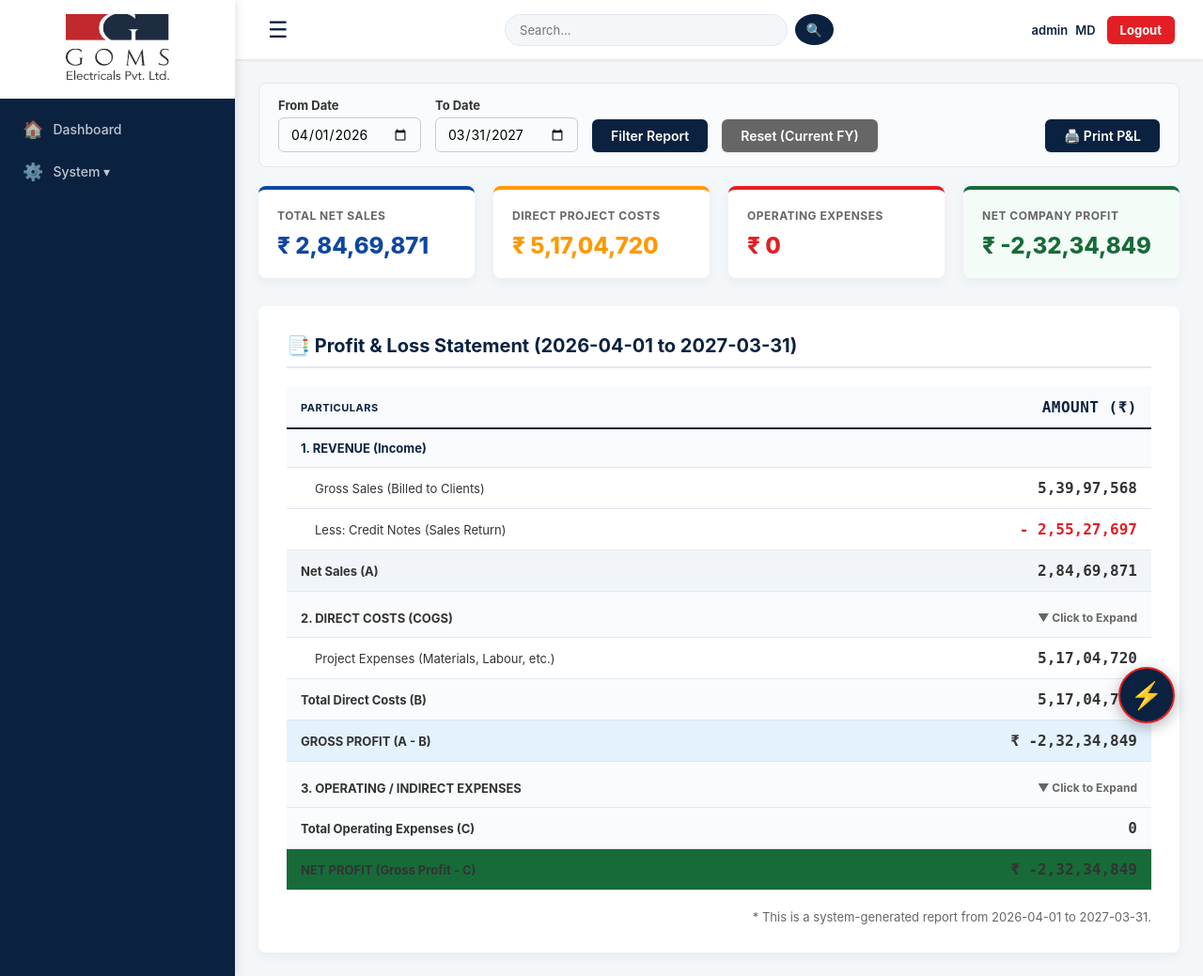
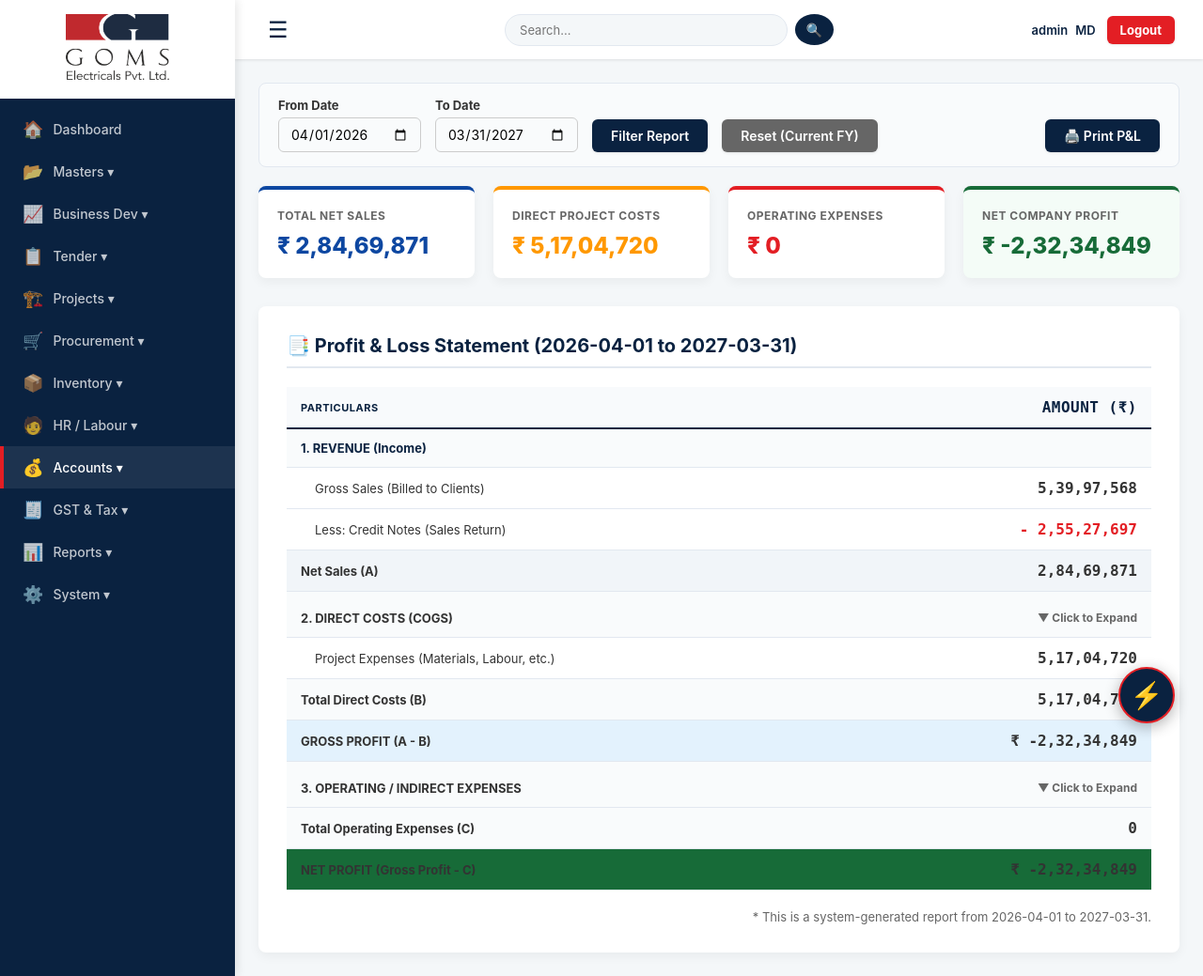
Before and after one commit to Thileepanas/goms-erp, a Flask app: page /company_pnl in a window 1280 px wide. Shown: the whole page at 94% size. Run offline with Flask 3, Linux system fonts and the light colour scheme; a user stored in the database is signed in; data comes from the database, SQL or seed files in the repository; some libraries are stand-ins or nearby versions.

Commit message:
Add files via upload

```diff
--- a/templates/partials/sidebar.html
+++ b/templates/partials/sidebar.html
@@ -1,10 +1,12 @@
-{% set user_role = session.get('role', 'Admin') %}
-{% set is_admin = user_role == 'Admin' %}
+{% set user_role = session.get('role', 'MD') %}
+{% set is_admin = user_role in ['Admin', 'MD'] %}
 {% set is_gm = user_role in ['GM', 'Manager'] %}
 {% set is_bd = user_role == 'BD Executive' %}
 {% set is_accountant = user_role == 'Accountant' %}
 {% set is_store = user_role == 'Store Keeper' %}
 {% set is_site = user_role == 'Site Supervisor' %}
+<!-- அக்கவுண்ட்ஸ் அனுமதி MD, GM, மற்றும் Accountant-க்கு மட்டும் -->
+{% set can_view_accounts = user_role in ['MD', 'GM', 'Accountant'] %}
 
 <aside class="sidebar" id="sidebar">
     <div class="sidebar-header">
@@ -12,7 +14,7 @@
     </div>
     <ul class="sidebar-menu">
 
-        <!-- 1. DASHBOARD (எல்லாருக்கும்) -->
+        <!-- 1. DASHBOARD -->
         <li>
             <a href="{{ url_for('dashboard') }}" class="{% if request.endpoint == 'dashboard' %}active{% endif %}">
                 <span style="font-size: 18px;">🏠</span> <span class="menu-label" style="margin-left: 10px;">Dashboard</span>
@@ -73,7 +75,7 @@
                 <li><a href="{{ url_for('poq') }}">BOQ (Estimate)</a></li>
                 {% endif %}
                 <li><a href="{{ url_for('work_progress') }}">Work Progress</a></li>
-                {% if is_admin or is_gm or is_accountant %}
+                {% if can_view_accounts %}
                 <li><a href="{{ url_for('accounts') }}">Project P&L</a></li>
                 <li><a href="{{ url_for('subcon') }}">Subcon Billing</a></li>
                 {% endif %}
@@ -118,7 +120,7 @@
         </li>
         {% endif %}
 
-        <!-- 8. HR & LABOUR (Payroll Added Here) -->
+        <!-- 8. HR & LABOUR -->
         {% if is_admin or is_gm or is_site or is_accountant %}
         <li class="dropdown">
             <a href="#" onclick="return false;" class="{% if request.endpoint in ['employees', 'labour', 'attendance', 'attendance_report', 'staff_advances', 'payroll'] %}active{% endif %}">
@@ -131,7 +133,6 @@
                 <li><a href="{{ url_for('staff_advances') }}">💰 Staff Advances / Expenses</a></li>
                 {% endif %}
 
-                <!-- Payroll Menu -->
                 {% if is_admin or is_gm or is_accountant %}
                 <li><a href="{{ url_for('payroll') }}">💵 Payroll (Salary)</a></li>
                 {% endif %}
@@ -145,8 +146,8 @@
         </li>
         {% endif %}
 
-                <!-- 8. ACCOUNTS / FINANCE (Core Bookkeeping) -->
-        {% if is_admin or is_gm or is_accountant %}
+        <!-- 9. ACCOUNTS / FINANCE (MD-க்கு இங்கே அனுமதி உண்டு) -->
+        {% if can_view_accounts %}
         <li class="dropdown">
             <a href="#" onclick="return false;" class="{% if request.endpoint in ['accounts_entry', 'client_ledger', 'vendor_ledger', 'accounts', 'credit_notes', 'general_expenses', 'company_pnl'] %}active{% endif %}">
                 <span style="font-size: 18px;">💰</span> <span class="menu-label" style="margin-left: 10px;">Accounts ▾</span>
@@ -164,8 +165,8 @@
         </li>
         {% endif %}
 
-        <!-- 9. GST & TAX (Compliance) -->
-        {% if is_admin or is_gm or is_accountant %}
+        <!-- 10. GST & TAX -->
+        {% if can_view_accounts %}
         <li class="dropdown">
             <a href="#" onclick="return false;" class="{% if request.endpoint in ['gst_reconciliation', 'gstr1', 'gst_reports'] %}active{% endif %}">
                 <span style="font-size: 18px;">🧾</span> <span class="menu-label" style="margin-left: 10px;">GST & Tax ▾</span>
@@ -178,8 +179,8 @@
         </li>
         {% endif %}
 
-        <!-- 10. REPORTS -->
-        {% if is_admin or is_gm or is_accountant %}
+        <!-- 11. REPORTS -->
+        {% if can_view_accounts %}
         <li class="dropdown">
             <a href="#" onclick="return false;" class="{% if request.endpoint in ['reports', 'aging_report', 'dept_performance', 'daily_report'] %}active{% endif %}">
                 <span style="font-size: 18px;">📊</span> <span class="menu-label" style="margin-left: 10px;">Reports ▾</span>
@@ -192,7 +193,7 @@
         </li>
         {% endif %}
 
-        <!-- 11. SYSTEM -->
+        <!-- 12. SYSTEM -->
         <li class="dropdown">
             <a href="#" onclick="return false;" class="{% if request.endpoint in ['users', 'delete_user', 'edit_user_role', 'change_password', 'backup'] %}active{% endif %}">
                 <span style="font-size: 18px;">⚙️</span> <span class="menu-label" style="margin-left: 10px;">System ▾</span>
```
Also changed, not shown: templates/partials/flash.html (line endings or trailing spaces).
